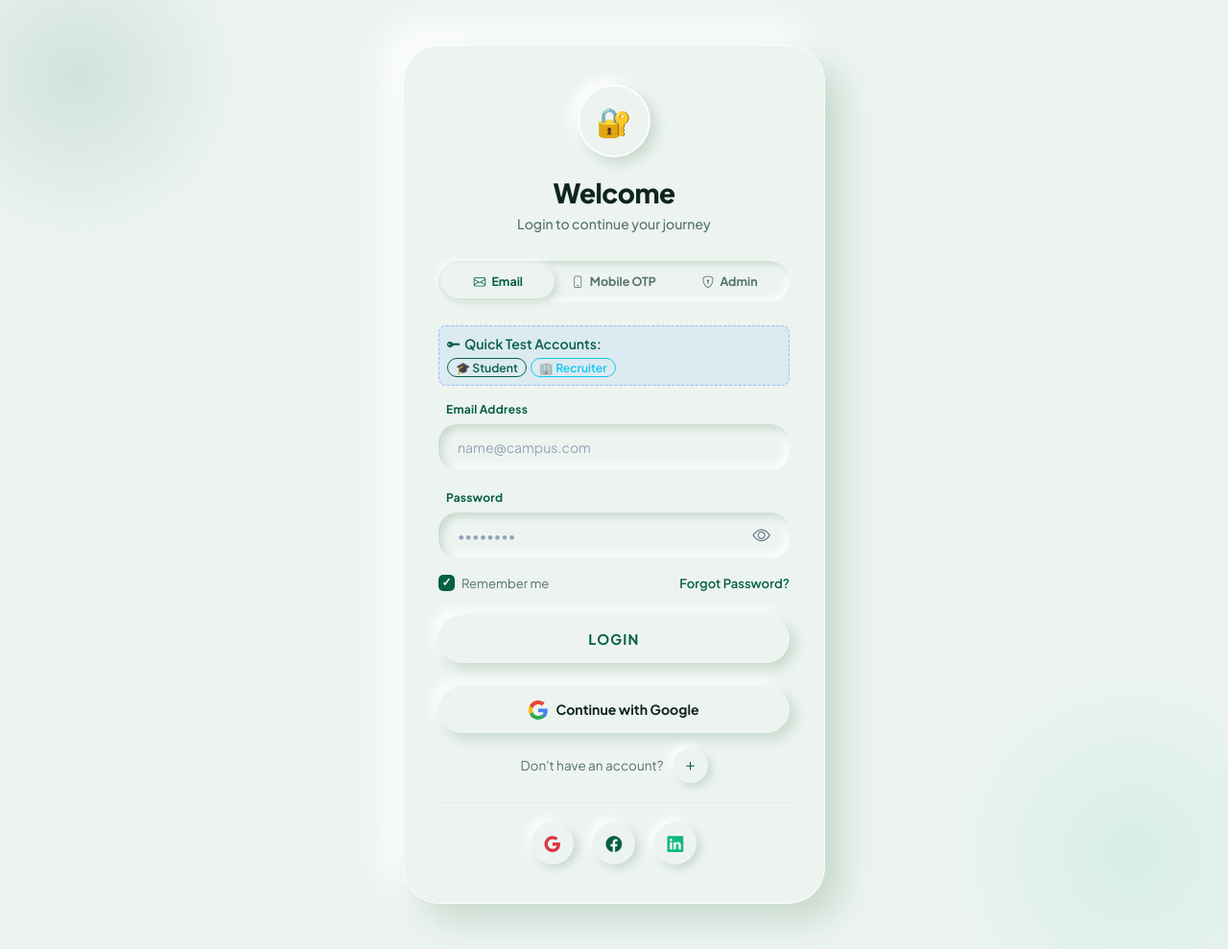
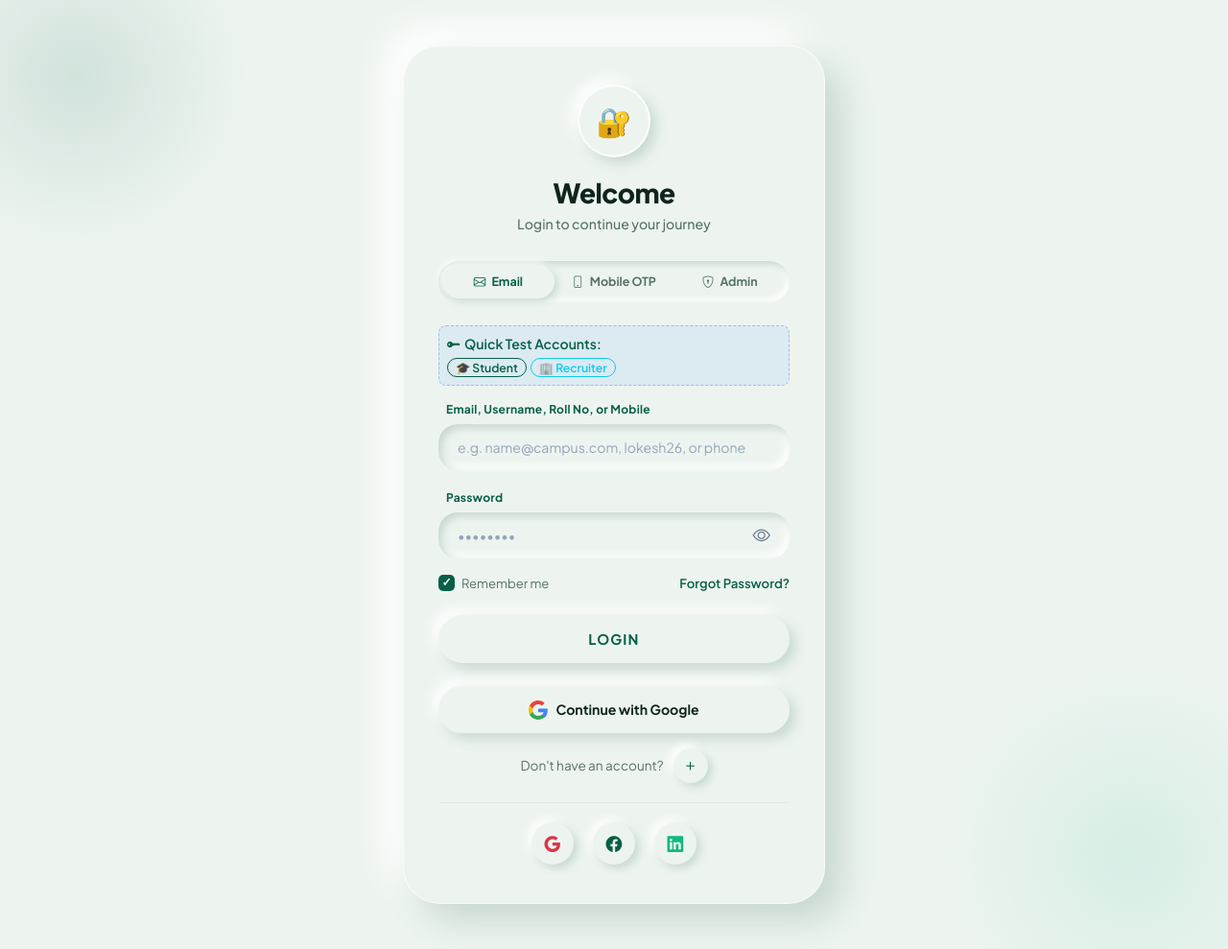
Before and after one commit to lokeshxt26/CampusRecruitmentPortal01, a Flask app: page /login in a window 1280 px wide. Shown: the part 82-1071 px from the top of the page at 96% size. Run offline with Flask 3, Linux system fonts and the light colour scheme.

Commit message:
Fix account login persistence: support login by username/roll no, auto-login upon register, 30-day session lifetime, and reliable SQLite connection

```diff
--- a/app.py
+++ b/app.py
@@ -16,10 +16,16 @@ from flask import (
 from werkzeug.utils import secure_filename
 from werkzeug.middleware.proxy_fix import ProxyFix
 from db import get_db, init_db
+from datetime import timedelta
 import sms_service
 
 app = Flask(__name__)
 app.secret_key = os.getenv("SECRET_KEY", "campus_recruitment_portal_super_secret_key_2026")
+
+# Persistent Session Config (Keep user logged in for 30 days)
+app.config["PERMANENT_SESSION_LIFETIME"] = timedelta(days=30)
+app.config["SESSION_COOKIE_HTTPONLY"] = True
+app.config["SESSION_COOKIE_SAMESITE"] = "Lax"
 
 # Apply ProxyFix middleware so redirect_uri uses https on Render / reverse proxies
 app.wsgi_app = ProxyFix(app.wsgi_app, x_for=1, x_proto=1, x_host=1, x_prefix=1)
@@ -343,10 +349,19 @@ def register():
             # If admin, user is already created in users table with role='admin'
 
             db.commit()
-            flash(f"Registration successful for {name}! You can now log in.", "success")
+
+            # Auto-login the user immediately upon registration with persistent session
+            session.permanent = True
+            session["user_id"] = user_id
+            session["name"] = name
+            session["email"] = email
+            session["role"] = role
+            session["profile_pic"] = profile_pic
+
+            flash(f"Welcome, {name}! Your account has been registered and you are now logged in.", "success")
             cursor.close()
             db.close()
-            return redirect("/login")
+            return redirect("/dashboard")
 
         except Exception as e:
             db.rollback()
@@ -373,25 +388,38 @@ def login():
         db = get_db()
         cursor = db.cursor(dictionary=True)
 
-        # Match by email or normalized phone number
+        # Look up user by Email, Username/Name, Roll Number, or Phone Number!
         clean_digits = re.sub(r"\D", "", raw_identifier)
-        if len(clean_digits) >= 10:
-            phone_last10 = clean_digits[-10:]
+        phone_last10 = clean_digits[-10:] if len(clean_digits) >= 10 else ""
+
+        if phone_last10:
             cursor.execute("""
-                SELECT * FROM users
-                WHERE LOWER(email) = %s
-                   OR phone = %s
-                   OR phone LIKE %s
-            """, (identifier, raw_identifier, f"%{phone_last10}"))
+                SELECT u.* FROM users u
+                LEFT JOIN students s ON u.id = s.user_id
+                WHERE LOWER(u.email) = %s
+                   OR LOWER(u.name) = %s
+                   OR u.phone = %s
+                   OR u.phone LIKE %s
+                   OR LOWER(s.roll_no) = %s
+                LIMIT 1
+            """, (identifier, identifier, raw_identifier, f"%{phone_last10}", identifier))
         else:
-            cursor.execute("SELECT * FROM users WHERE LOWER(email) = %s OR phone = %s", (identifier, raw_identifier))
+            cursor.execute("""
+                SELECT u.* FROM users u
+                LEFT JOIN students s ON u.id = s.user_id
+                WHERE LOWER(u.email) = %s
+                   OR LOWER(u.name) = %s
+                   OR u.phone = %s
+                   OR LOWER(s.roll_no) = %s
+                LIMIT 1
+            """, (identifier, identifier, raw_identifier, identifier))
 
         user = cursor.fetchone()
 
         if not user:
             cursor.close()
             db.close()
-            flash("No account registered with this email or phone. Please verify or register a new account.", "danger")
+            flash("No account registered with this email, username, roll number, or phone. Please verify or register a new account.", "danger")
             return redirect("/login")
 
         if user["password"] != password:
@@ -422,7 +450,8 @@ def login():
             db.commit()
             user["profile_pic"] = new_avatar
 
-        # Populate session
+        # Populate session with 30-day persistent cookie
+        session.permanent = True
         session["user_id"] = user["id"]
         session["name"] = user["name"]
         session["email"] = user["email"]
@@ -542,7 +571,8 @@ def api_verify_otp():
             cursor.execute("SELECT * FROM users WHERE id = %s", (user_id,))
             user = cursor.fetchone()
 
-    # Populate authenticated session
+    # Populate authenticated session with 30-day persistence
+    session.permanent = True
     session["user_id"] = user["id"]
     session["name"] = user["name"]
     session["email"] = user["email"]
@@ -691,7 +721,8 @@ def google_callback():
             db.commit()
             user["profile_pic"] = picture
 
-    # 7. Authenticate user session
+    # 7. Authenticate user session with 30-day persistence
+    session.permanent = True
     session["user_id"] = user["id"]
     session["name"] = user["name"]
     session["email"] = user["email"]
--- a/templates/login.html
+++ b/templates/login.html
@@ -69,12 +69,12 @@
 
                 <!-- Email / Identifier Input -->
                 <div class="neu-input-wrapper">
-                    <label class="neu-input-label" id="loginIdentifierLabel">Email Address</label>
+                    <label class="neu-input-label" id="loginIdentifierLabel">Email, Username, Roll No, or Mobile</label>
                     <input type="text"
                            id="loginIdentifier"
                            name="email"
                            class="neu-input"
-                           placeholder="name@campus.com"
+                           placeholder="e.g. name@campus.com, lokesh26, or phone"
                            required>
                 </div>
 
@@ -308,8 +308,8 @@ function switchLoginMode(mode) {
         if (emailDemo) emailDemo.classList.remove('d-none');
         if (adminDemo) adminDemo.classList.add('d-none');
         roleInput.value = 'user';
-        idLabel.innerText = 'Email Address';
-        idInput.placeholder = 'name@campus.com';
+        idLabel.innerText = 'Email, Username, Roll No, or Mobile';
+        idInput.placeholder = 'e.g. name@campus.com, lokesh26, or phone';
         idInput.value = '';
         passInput.value = '';
     } else if (mode === 'phone') {
```
Also changed, not shown: db.py (+5 -3 lines).
